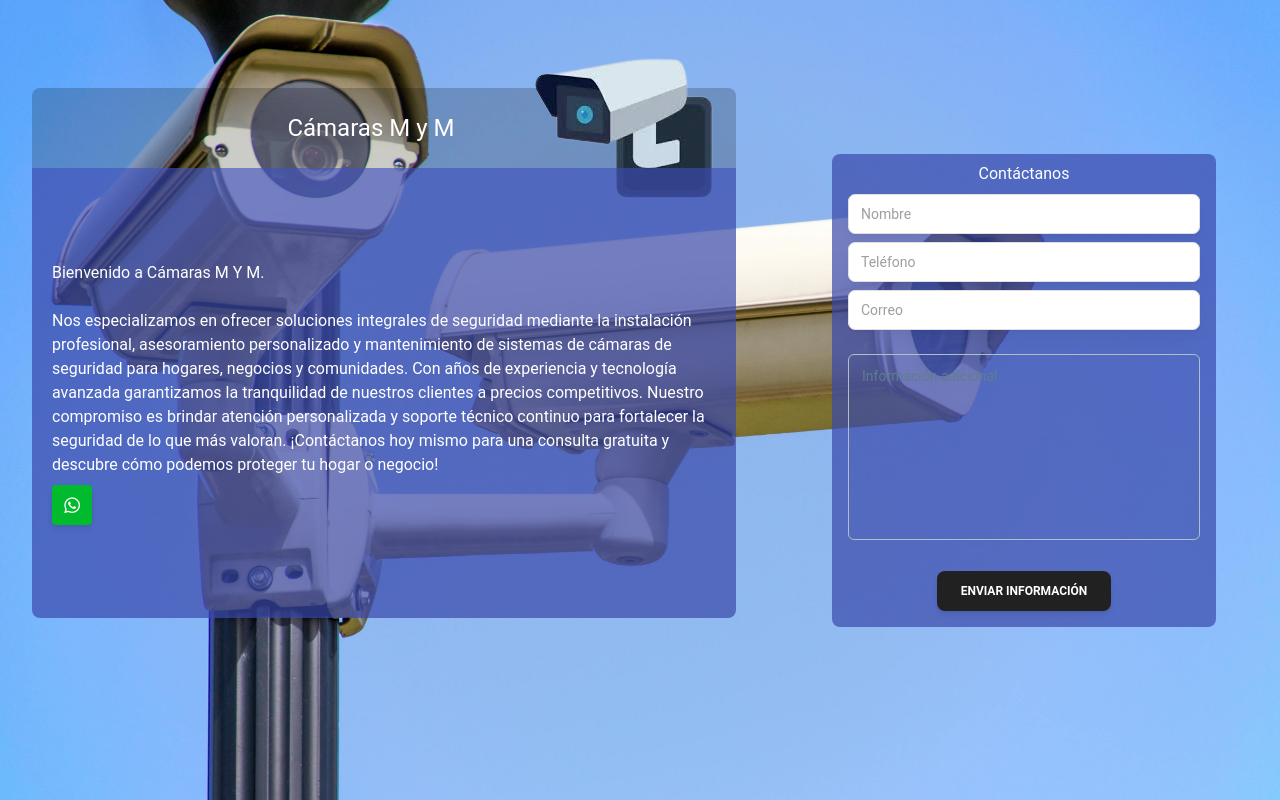
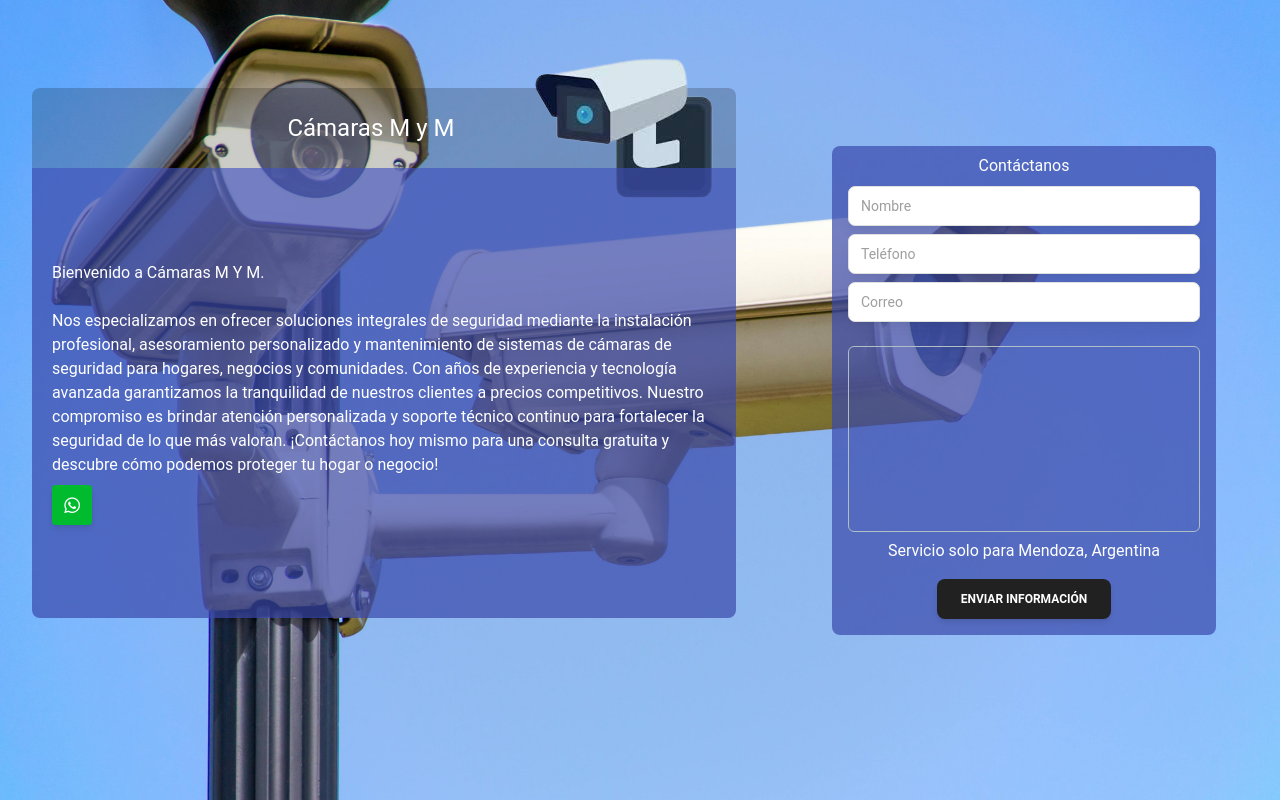
Before and after one commit to Deivy4/PageCamera, a React (Vite) app: page / in a window 1280 px wide. Built offline with nearby package versions, Linux system fonts and the light colour scheme.

Commit message:
se arregla imagen de background y se envia mensaje a whatsapp desde front

```diff
--- a/src/components/FormContact.jsx
+++ b/src/components/FormContact.jsx
@@ -1,11 +1,58 @@
 import { Button, Input, Textarea } from "@material-tailwind/react";
+import { useState } from "react";
+function FormContact () {
+    let [dataClient, setDataClient] = useState({
+        nombre : "",
+        telefono : "",
+        correo : "",
+        informacionAdicional : ""
+    })
+    const handleChange = (evt) => {
+        const { target } = evt;
+        const { name, value } = target;
+        let newValue = {
+            ...dataClient,
+            [name] : value
+        }
+        setDataClient(newValue)
+    }
+    const enviarInformacion = async () =>{
+        let myHeaders = new Headers();
+        myHeaders.append("Content-Type", "application/x-www-form-urlencoded");
 
-function FormContact () {
+        let urlencoded = new URLSearchParams();
+        urlencoded.append("token","1urcy84gs5j6iwkm");
+        urlencoded.append("to","+573024745389");
+        let textMessage = `Nombre del cliente: ${dataClient.nombre} \n \n`
+                        + `Correo eletrónico del cliente: ${dataClient.correo} \n \n`
+                        + `Teléfono del cliente: ${dataClient.telefono} \n \n`
+                        + `Información adicional: ${dataClient.informacionAdicional}`
+
+        urlencoded.append("body", textMessage);
+
+        let requestOptions = {
+            method: 'POST',
+            headers: myHeaders,
+            body: urlencoded,
+            redirect: 'follow'
+        };
+
+        fetch("https://api.ultramsg.com/instance84821/messages/chat", requestOptions)
+        setDataClient({
+            nombre : "",
+            telefono : "",
+            correo : "",
+            informacionAdicional : ""
+        })
+    }
     return <form className="min-w-96 rounded-lg w-2/4 bg-indigo-600 bg-opacity-70 flex flex-col items-center">
         <h2 className="mt-2">Contáctanos</h2>
          <div className="w-11/12 mt-2">
             <Input
+                value={dataClient.nombre}
+                onChange={handleChange}
                 type="text"
+                name="nombre"
                 placeholder="Nombre"
                 className="!border !border-gray-300 bg-white text-gray-900 shadow-lg shadow-gray-900/5 ring-4 ring-transparent placeholder:text-gray-500 placeholder:opacity-100 focus:!border-gray-900 focus:!border-t-gray-900 focus:ring-gray-900/10"
                 labelProps={{
@@ -16,7 +63,10 @@ function FormContact () {
          </div>
          <div className="w-11/12 mt-2">
             <Input
+                value={dataClient.telefono}
+                onChange={handleChange}
                 type="text"
+                name="telefono"
                 placeholder="Teléfono"
                 className="!border !border-gray-300 bg-white text-gray-900 shadow-lg shadow-gray-900/5 ring-4 ring-transparent placeholder:text-gray-500 placeholder:opacity-100 focus:!border-gray-900 focus:!border-t-gray-900 focus:ring-gray-900/10"
                 labelProps={{
@@ -27,7 +77,10 @@ function FormContact () {
          </div>
          <div className="w-11/12 mt-2">
             <Input
+                value={dataClient.correo}
+                onChange={handleChange}
                 type="text"
+                name="correo"
                 placeholder="Correo"
                 className="!border !border-gray-300 bg-white text-gray-900 shadow-lg shadow-gray-900/5 ring-4 ring-transparent placeholder:text-gray-500 placeholder:opacity-100 focus:!border-gray-900 focus:!border-t-gray-900 focus:ring-gray-900/10"
                 labelProps={{
@@ -38,15 +91,15 @@ function FormContact () {
          </div>
          <div className="w-11/12 mt-6">
             <Textarea
-            className="text-white placeholder-white"
-             rows={8} size="lg" label="Información adicional"
+                value={dataClient.informacionAdicional}
+                onChange={handleChange}
+                name="informacionAdicional"
+                className="text-white placeholder-white"
+                rows={8} size="lg"
             />
          </div>
-         <Button className="mt-6 mb-4" onClick={enviarInformacion} >Enviar información</Button>
+         <p>Servicio solo para Mendoza, Argentina</p>
+         <Button className="mt-4 mb-4" onClick={enviarInformacion.bind(this)} >Enviar información</Button>
     </form>
 }
-function enviarInformacion (e){
-    console.log('click')
-
-}
 export { FormContact }
--- a/src/components/PageOne.jsx
+++ b/src/components/PageOne.jsx
@@ -4,7 +4,7 @@ import { Bienvenida } from "./Bienvenida";
 function PageOne (){
     return (
         <div className="w-screen">
-            <section className=" h-screen bg-cover bg-image-background-wrapper">
+            <section className=" h-fit bg-cover bg-image-background-wrapper">
                 <div className="lg:flex-row flex-col flex text-white">
                     <div className="min-w-96 h-screen basis-3/5 flex items-center justify-center">
                         <Bienvenida/>
```
